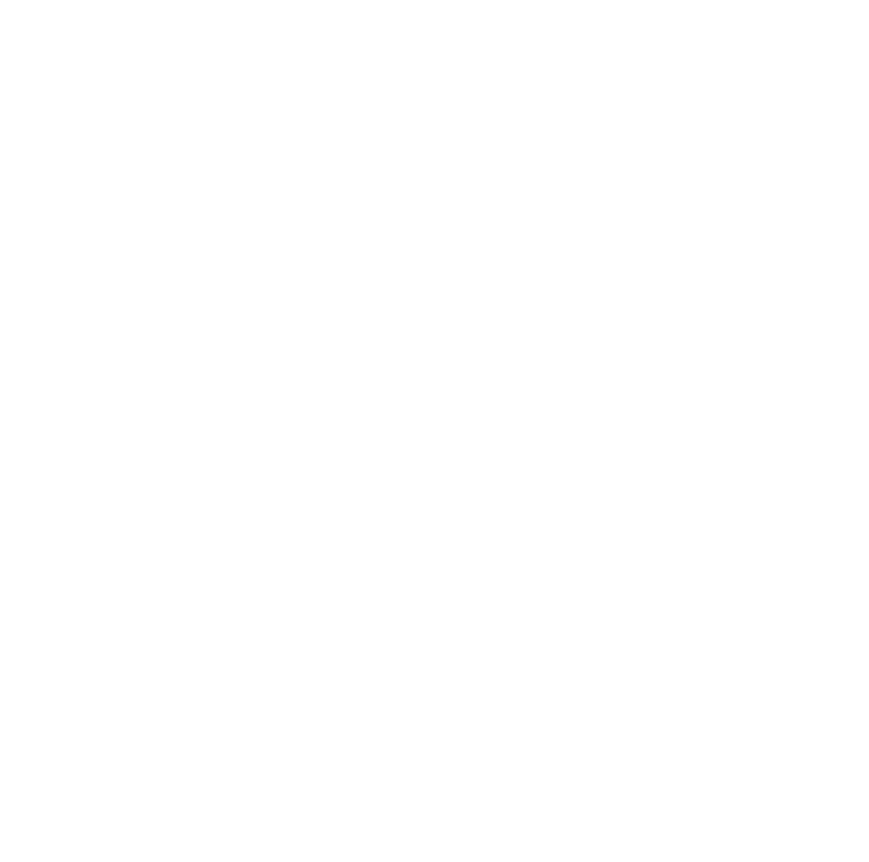
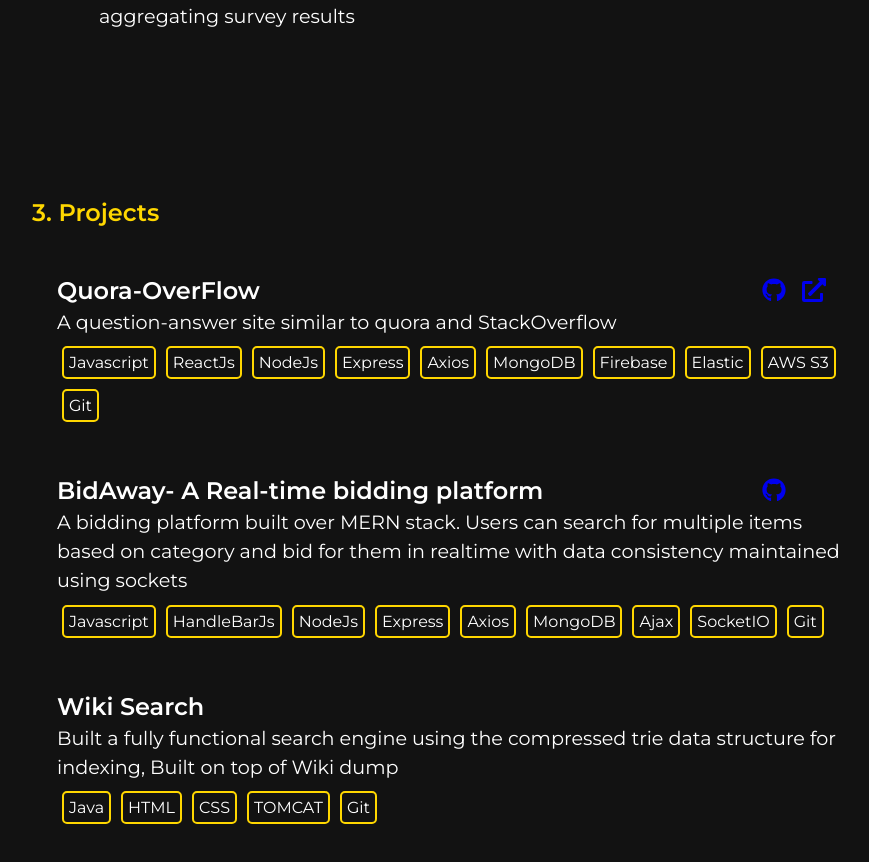
Before and after one commit to kishanhj/p-v1, a React (Create React App) app: page / in a window 1280 px wide. Shown: the part 1462-2324 px from the top of the page, without its empty margins (183-1052 px from the left). Before the commit the page ends 1375 px from the top, so only its background shows below. Built offline with nearby package versions, Linux system fonts and the light colour scheme.

Commit message:
Added Project section

```diff
--- a/package.json
+++ b/package.json
@@ -10,6 +10,7 @@
     "github": "^14.0.0",
     "react": "^16.13.1",
     "react-dom": "^16.13.1",
+    "react-icons": "^3.10.0",
     "react-scripts": "3.4.1",
     "styled-components": "^5.1.1"
   },
--- a/src/App.js
+++ b/src/App.js
@@ -4,6 +4,7 @@
 import Axios from 'axios';
 import About from './components/About';
 import Experience from './components/Experience';
+import Project from './components/Project';
 
 const StyledContainer = styled.div`
     background-color : #121212;
@@ -42,6 +43,7 @@
       <Header />
       <About />
       <Experience experience={profileData.Experience} />
+      <Project projects={profileData.Projects} />
     </StyledContainer>
   );
 }
--- a/src/components/About.js
+++ b/src/components/About.js
@@ -19,6 +19,7 @@
 
 const Prefix = styled.div`
     color : gold;
+    font-size : 1.3em;
 `;
 
 const Postfix = styled.h2`
--- a/src/components/Card.js
+++ b/src/components/Card.js
@@ -1,5 +1,4 @@
 import React from "react";
-import "../public/css/component.css"
 
 
 export default function Card( props ){
--- a/src/components/ExperienceCard.js
+++ b/src/components/ExperienceCard.js
@@ -20,7 +20,8 @@
 
 const Role = styled.li`
     margin : 2px;
-    line-height : 1.25
+    line-height : 1.5;
+    font-size : 1.2em;
 `;
 
 const Company = styled.a`
--- a/src/components/Header.js
+++ b/src/components/Header.js
@@ -88,7 +88,7 @@
                         <OL>
                             <Link href="#about"> <li>About</li> </Link>
                             <Link href="#experience"> <li>Experience</li> </Link>
-                            <Link href="/"> <li>Projects</li> </Link>
+                            <Link href="#projects"> <li>Projects</li> </Link>
                             <Link href="/"> <li>Contact</li> </Link>
                         </OL>
                     </LinkContainer>
--- /dev/null
+++ b/src/components/Project.js
@@ -0,0 +1,33 @@
+import React from "react";
+import styled from "styled-components";
+import ProjectCard from "./ProjectCard";
+
+const StyledContainer = styled.section`
+    max-width: 850px;
+    width: 90%;
+    margin: 0 auto;
+    padding: 60px 0;
+    opacity : 1;
+`;
+
+const SectionTitle = styled.h2`
+    color : gold;
+`;
+
+var count = 1;
+
+const Project = ({projects}) => {
+
+    console.log("projects  : ",projects)
+
+    return (
+        <StyledContainer id="projects">
+            <SectionTitle>3. Projects</SectionTitle>
+            {projects && projects.map((project) =>
+                <ProjectCard key={count++} data={project} />
+            )}
+        </StyledContainer>
+    )
+}
+
+export default Project;
--- /dev/null
+++ b/src/components/ProjectCard.js
@@ -0,0 +1,59 @@
+import React from "react";
+import styled from "styled-components";
+import ProjectLinks from "./ProjectLinks";
+
+const StyledContainer = styled.div`
+    display : block;
+    margin : 25px;
+`;
+
+const TitleWrap = styled.div`
+    display : flex;
+`;
+
+const Title = styled.h3`
+    font-size : 1.5em;
+    margin-bottom : 3px;
+    flex : 1 0 200px;
+`;
+
+const Desc = styled.div`
+    line-height : 1.5;
+    font-size : 1.2em;
+`;
+
+const TechList = styled.div`
+    display : flex;
+    flex-wrap : wrap;
+    margin-top : 5px;
+`;
+
+const Tech = styled.span`
+    border : 2px solid gold;
+    margin : 5px;
+    padding : 5px;
+    border-radius : 5px;
+`;
+
+var count = 1;
+
+const ProjectCard = ({data}) => {
+    console.log(data);
+    return (
+        <StyledContainer>
+            <TitleWrap>
+                <Title>{data.title} </Title>
+                <ProjectLinks data={data} />
+            </TitleWrap>
+
+            <Desc>{data.description}</Desc>
+            <TechList>
+                {data.technology.map(
+                    (tech) => <Tech key={count++}> {tech} </Tech>
+                )}
+            </TechList>
+        </StyledContainer>
+    );
+}
+
+export default ProjectCard;
--- /dev/null
+++ b/src/components/ProjectLinks.js
@@ -0,0 +1,38 @@
+import React from "react";
+import { FaExternalLinkAlt,FaGithub } from 'react-icons/fa';
+import styled from "styled-components";
+
+const StyledContainer = styled.div`
+    margin-top : 26px;
+    flex : 0 0 100px;
+`;
+
+const Link = styled.a`
+    :visited {
+        color : white;
+    }
+
+    :hover {
+        font-size : 1.8em;
+        color : gold;
+    }
+    margin : 5px;
+    text-decoration : none;
+    font-size : 1.5em;
+`;
+
+
+
+const ProjectLinks = ({data}) => {
+
+    const {github_url,hosting_url} = data;
+
+    return (
+        <StyledContainer>
+            {github_url && <Link href={github_url} target="__blank"> <FaGithub /> </Link>}
+            {hosting_url && <Link href={hosting_url} target="__blank"><FaExternalLinkAlt /> </Link>}
+        </StyledContainer>
+    );
+}
+
+export default ProjectLinks;
--- a/src/data/data.json
+++ b/src/data/data.json
@@ -34,9 +34,27 @@
                 ]
             }
         ],
-        "Projects" : {
-
-        },
+        "Projects" : [
+            {
+                "title" : "Quora-OverFlow",
+                "description" : "A question-answer site similar to quora and StackOverflow",
+                "github_url" : "https://github.com/kishanhj/QuoraFlow",
+                "hosting_url" : "http://quoraflow-backend.herokuapp.com/",
+                "technology" : ["Javascript","ReactJs","NodeJs","Express","Axios","MongoDB","Firebase","Elastic","AWS S3","Git"]
+            },{
+                "title" : "BidAway- A Real-time bidding platform",
+                "description" : "A bidding platform built over MERN stack. Users can search for multiple items based on category and bid for them in realtime with data consistency maintained using sockets",
+                "github_url" : "https://github.com/kishanhj/BidAway",
+                "hosting_url" : "",
+                "technology" : ["Javascript","HandleBarJs","NodeJs","Express","Axios","MongoDB","Ajax","SocketIO","Git"]
+            },{
+                "title" : "Wiki Search",
+                "description" : "Built a fully functional search engine using the compressed trie data structure for indexing, Built on top of Wiki dump",
+                "github_url" : "",
+                "hosting_url" : "",
+                "technology" : ["Java","HTML","CSS","TOMCAT","Git"]
+            }
+        ],
         "skills" : {
 
         }
```
Also changed, not shown: 1 other file (tests, documents, lock files or other folders).
